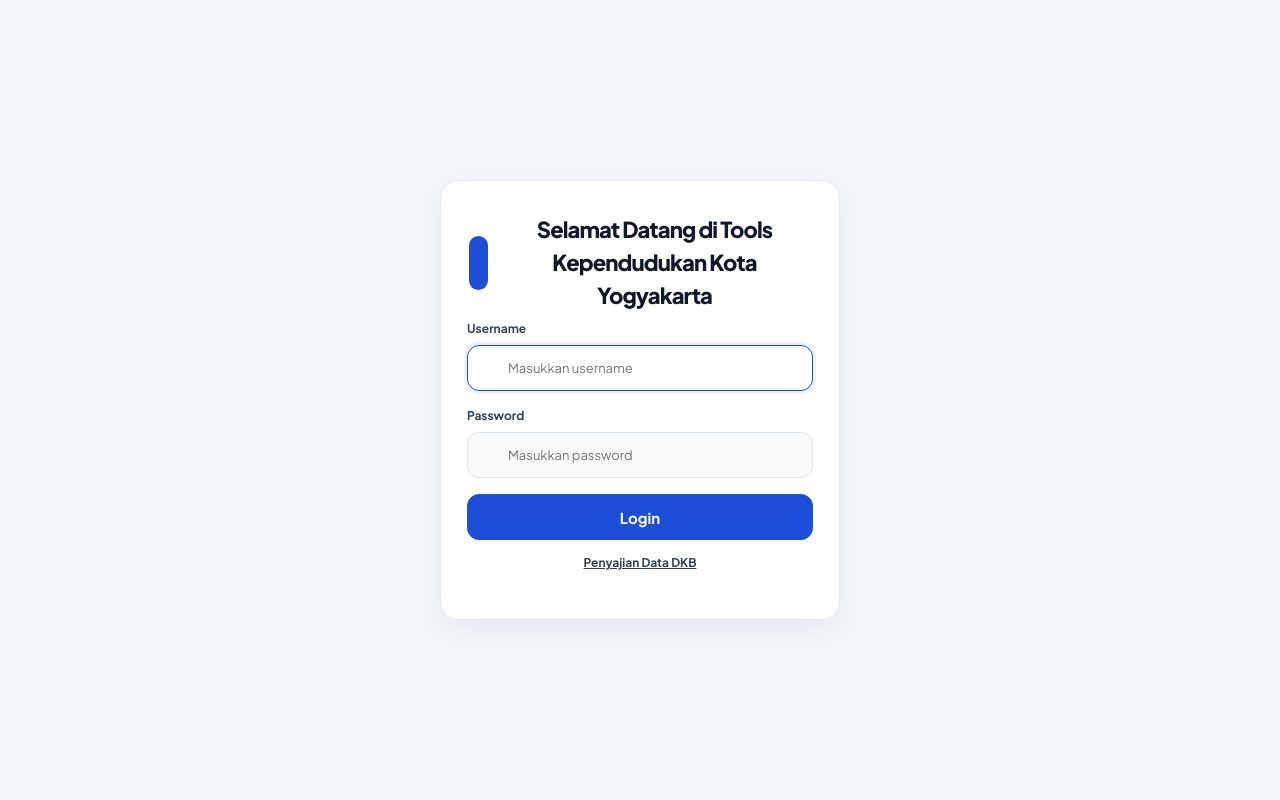
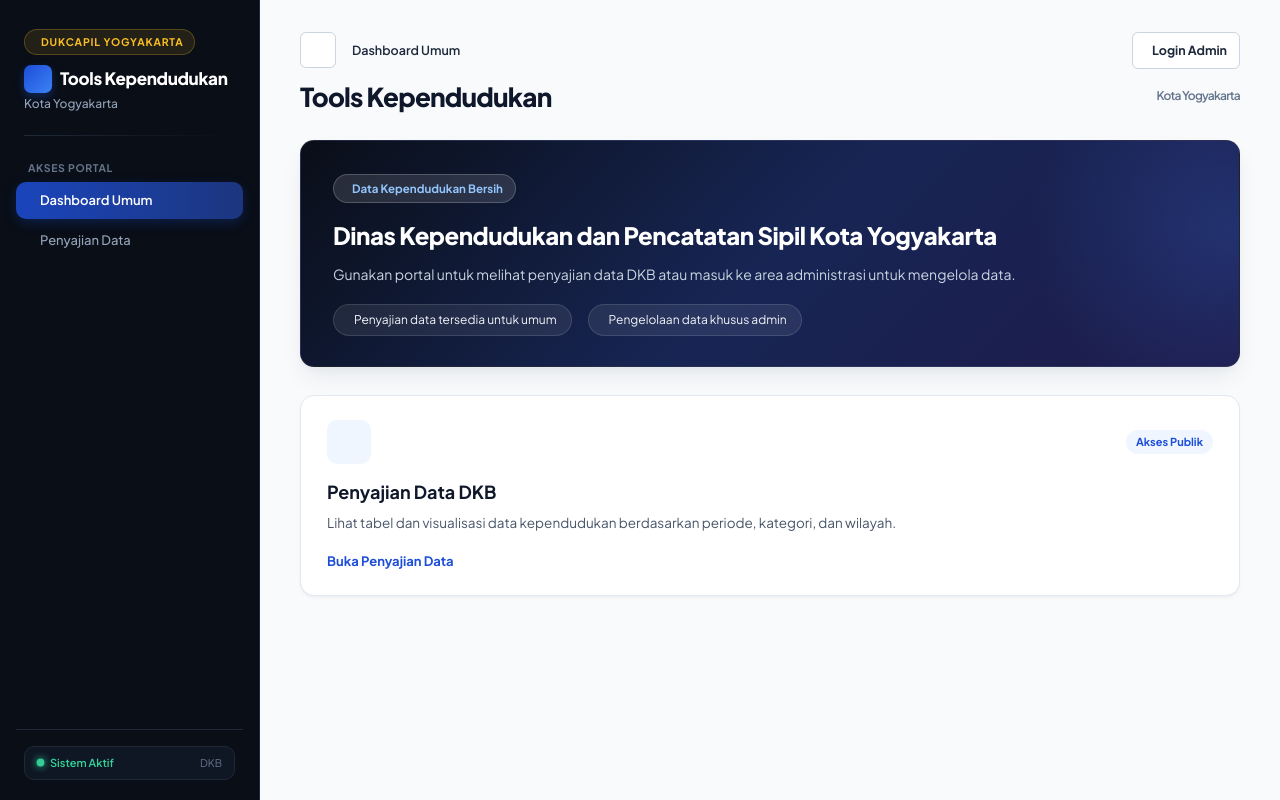
Before and after one commit to Alippu048/Tools-Kependudukan, a Flask app: page / in a window 1280 px wide. Run offline with Flask 3, Linux system fonts and the light colour scheme; some libraries are stand-ins or nearby versions.

Commit message:
login dan side bar alip

```diff
--- a/app.py
+++ b/app.py
@@ -4,6 +4,10 @@ import json
 import csv
 import io
 import tempfile
+import hashlib
+import hmac
+import secrets
+from functools import wraps
 from datetime import datetime
 from decimal import Decimal
 import pandas as pd
@@ -16,7 +20,8 @@ from flask import (
     jsonify,
     send_file,
     redirect,
-    url_for
+    url_for,
+    session
 )
 
 from importer import (
@@ -26,6 +31,9 @@ from importer import (
 
 
 app = Flask(__name__)
+app.secret_key = os.getenv("FLASK_SECRET_KEY") or secrets.token_hex(32)
+app.config["SESSION_COOKIE_HTTPONLY"] = True
+app.config["SESSION_COOKIE_SAMESITE"] = "Lax"
 
 
 
@@ -177,6 +185,50 @@ def get_mysql_connection():
         database=DB_CONFIG["database"],
         autocommit=True
     )
+
+
+def authenticate_user(username, password):
+    connection = get_mysql_connection()
+    cursor = None
+    try:
+        cursor = connection.cursor(dictionary=True)
+        cursor.execute(
+            """
+            SELECT `SIAK_USER`, `SIAK_PASSWORD`, `FULLNAME`, `USER_LEVEL`
+            FROM `SIAK_USER`
+            WHERE `SIAK_USER` = %s
+            LIMIT 1
+            """,
+            (username,)
+        )
+        user = cursor.fetchone()
+        if not user:
+            return None
+
+        stored_password = str(user.get("SIAK_PASSWORD") or "").strip().lower()
+        submitted_hash = hashlib.md5(password.encode("utf-8")).hexdigest()
+        if not hmac.compare_digest(stored_password, submitted_hash):
+            return None
+
+        return {
+            "username": user["SIAK_USER"],
+            "fullname": user.get("FULLNAME") or user["SIAK_USER"],
+            "user_level": user.get("USER_LEVEL")
+        }
+    finally:
+        if cursor is not None:
+            cursor.close()
+        connection.close()
+
+
+def login_required(view):
+    @wraps(view)
+    def wrapped_view(*args, **kwargs):
+        if "username" not in session:
+            return redirect(url_for("admin_login_page"))
+        return view(*args, **kwargs)
+
+    return wrapped_view
 
 
 # ============================================================
@@ -385,36 +437,58 @@ def load_section_descrip_master():
 
 @app.route("/")
 def index():
+    return render_template("dashboard_umum.html")
+
+
+@app.route("/admin/login")
+def admin_login_page():
+    if "username" in session:
+        return redirect(url_for("home"))
     return render_template("login.html")
 
 
 @app.route("/login", methods=["POST"])
 def login_page():
-    username = request.form.get("username", "")
+    username = request.form.get("username", "").strip()
     password = request.form.get("password", "")
 
-    if username == "admin" and password == "admin123":
+    try:
+        user = authenticate_user(username, password)
+    except mysql.connector.Error:
+        app.logger.exception("Login database verification failed")
+        return render_template(
+            "login.html",
+            error="Login tidak dapat diverifikasi. Periksa koneksi dan tabel pengguna."
+        ), 503
+
+    if user:
+        session.clear()
+        session.update(user)
         return redirect(url_for("home"))
 
-    return "Login gagal"
+    return render_template("login.html", error="Username atau password tidak sesuai."), 401
 
 
 @app.route("/home")
+@login_required
 def home():
     return render_template("home.html")
 
 
 @app.route("/import")
+@login_required
 def import_page():
     return render_template("index.html")
 
 
 @app.route("/upload")
+@login_required
 def upload_page():
     return render_template("upload_dkb.html")
 
 
 @app.route("/penyajian")
+@login_required
 def penyajian_page():
     return render_template("penyajian_dkb.html")
 
@@ -425,6 +499,7 @@ def penyajian_guest_page():
 
 
 @app.route("/penyajian_dkb.html")
+@login_required
 def penyajian_dkb_page():
     return render_template("penyajian_dkb.html")
 
@@ -650,6 +725,7 @@ def penyajian_data():
 # ============================================================
 
 @app.post("/analyze")
+@login_required
 def analyze():
 
     # --------------------------------------------------------
@@ -1099,6 +1175,7 @@ def analyze():
 # ============================================================
 
 @app.post("/upload-db")
+@login_required
 def upload_db():
 
     # --------------------------------------------------------
@@ -1178,6 +1255,7 @@ def upload_db():
 # ============================================================
 
 @app.get("/export")
+@login_required
 def export():
 
     # --------------------------------------------------------
--- a/static/css/style.css
+++ b/static/css/style.css
@@ -364,6 +364,70 @@ nav.sidebar-nav a.active i {
 .top-bar-crumbs .current {
   color: var(--ink-800);
   font-weight: 600;
+}
+
+.public-nav-row {
+  display: flex;
+  align-items: center;
+  justify-content: space-between;
+  gap: 16px;
+  margin-bottom: 8px;
+}
+.public-nav-row .top-bar-crumbs {
+  min-width: 0;
+  margin-bottom: 0;
+}
+.public-nav-actions {
+  display: inline-flex;
+  align-items: center;
+  gap: 8px;
+}
+.sidebar-toggle-btn {
+  width: 36px;
+  height: 36px;
+  display: inline-flex;
+  align-items: center;
+  justify-content: center;
+  border: 1px solid var(--line-strong);
+  border-radius: var(--radius-sm);
+  background: var(--surface);
+  color: var(--ink-700);
+  cursor: pointer;
+  font-size: 18px;
+}
+.sidebar-toggle-btn:hover {
+  background: var(--surface-alt);
+  color: var(--primary);
+}
+.app-layout.sidebar-hidden > .sidebar {
+  display: none;
+}
+.top-bar-crumbs .sidebar-toggle-btn {
+  flex: 0 0 auto;
+}
+.public-login-link {
+  display: inline-flex;
+  align-items: center;
+  justify-content: center;
+  gap: 7px;
+  flex: 0 0 auto;
+  padding: 8px 12px;
+  border: 1px solid var(--line-strong);
+  border-radius: var(--radius-sm);
+  background: var(--surface);
+  color: var(--ink-800);
+  font-size: 12.5px;
+  font-weight: 700;
+  transition: background var(--transition-fast), border-color var(--transition-fast), color var(--transition-fast);
+}
+.public-login-link i {
+  color: var(--primary);
+  font-size: 16px;
+}
+.public-login-link:hover {
+  background: var(--primary-light);
+  border-color: var(--primary-border);
+  color: var(--primary-hover);
 }
 
 .page-title {
@@ -1255,6 +1319,12 @@ table.data-table tbody td strong {
   .sidebar.open {
     transform: translateX(0);
   }
+  .app-layout.sidebar-hidden > .sidebar {
+    display: flex;
+  }
+  .mobile-topbar ~ .app-layout .sidebar-toggle-btn {
+    display: none;
+  }
   .mobile-overlay.open {
     display: block;
   }
--- /dev/null
+++ b/static/js/sidebar-toggle.js
@@ -0,0 +1,30 @@
+const sidebarHiddenStorageKey = 'dkb-sidebar-hidden';
+const sidebarToggleButtons = document.querySelectorAll('[data-sidebar-toggle]');
+
+sidebarToggleButtons.forEach((button) => {
+    const layout = button.closest('.app-layout, .app');
+    if (!layout) return;
+
+    const hidden = localStorage.getItem(sidebarHiddenStorageKey) === 'true';
+    layout.classList.toggle('sidebar-hidden', hidden);
+
+    const label = hidden ? 'Tampilkan sidebar' : 'Sembunyikan sidebar';
+    button.setAttribute('aria-expanded', String(!hidden));
+    button.setAttribute('aria-label', label);
+    button.title = label;
+    button.innerHTML = hidden
+        ? '<i class="ti ti-layout-sidebar-left-expand" aria-hidden="true"></i>'
+        : '<i class="ti ti-layout-sidebar-left-collapse" aria-hidden="true"></i>';
+
+    button.addEventListener('click', () => {
+        const hidden = layout.classList.toggle('sidebar-hidden');
+        localStorage.setItem(sidebarHiddenStorageKey, String(hidden));
+        const label = hidden ? 'Tampilkan sidebar' : 'Sembunyikan sidebar';
+        button.setAttribute('aria-expanded', String(!hidden));
+        button.setAttribute('aria-label', label);
+        button.title = label;
+        button.innerHTML = hidden
+            ? '<i class="ti ti-layout-sidebar-left-expand" aria-hidden="true"></i>'
+            : '<i class="ti ti-layout-sidebar-left-collapse" aria-hidden="true"></i>';
+    });
+});
--- /dev/null
+++ b/templates/_sidebar_toggle.html
@@ -0,0 +1,3 @@
+<button class="sidebar-toggle-btn" type="button" data-sidebar-toggle aria-label="Sembunyikan sidebar" aria-expanded="true" title="Sembunyikan sidebar">
+    <i class="ti ti-layout-sidebar-left-collapse" aria-hidden="true"></i>
+</button>
--- /dev/null
+++ b/templates/dashboard_umum.html
@@ -0,0 +1,118 @@
+<!DOCTYPE html>
+<html lang="id">
+<head>
+<meta charset="UTF-8">
+<meta name="viewport" content="width=device-width, initial-scale=1.0">
+<link rel="preconnect" href="https://fonts.googleapis.com">
+<link rel="preconnect" href="https://fonts.gstatic.com" crossorigin>
+<link href="https://fonts.googleapis.com/css2?family=Plus+Jakarta+Sans:wght@400;500;600;700;800&family=Lora:ital,wght@0,500;0,600;1,400&family=JetBrains+Mono:wght@400;500&display=swap" rel="stylesheet">
+<link rel="stylesheet" href="https://cdnjs.cloudflare.com/ajax/libs/tabler-icons/2.44.0/iconfont/tabler-icons.min.css">
+<link rel="stylesheet" href="{{ url_for('static', filename='css/style.css') }}">
+</head>
+<body>
+<div class="mobile-topbar">
+    <div class="brand-inline">
+        <i class="ti ti-building-community"></i>
+        <span>DUKCAPIL YOGYAKARTA</span>
+    </div>
+    <button type="button" class="mobile-toggle" id="mobileToggle" aria-label="Buka menu navigasi" aria-expanded="false">
+        <i class="ti ti-menu-2"></i>
+    </button>
+</div>
+
+<div class="mobile-overlay" id="mobileOverlay"></div>
+
+<div class="app-layout" id="appLayout">
+    <aside class="sidebar" id="sidebar">
+        <div class="brand">
+            <span class="brand-badge"><i class="ti ti-shield-check"></i> DUKCAPIL YOGYAKARTA</span>
+            <div class="title">
+                <span class="title-icon"><i class="ti ti-database"></i></span>
+                <span>Tools Kependudukan</span>
+            </div>
+            <p class="sub">Kota Yogyakarta</p>
+        </div>
+
+        <div class="sidebar-divider"></div>
+        <div class="sidebar-section-label">Akses Portal</div>
+        <nav class="sidebar-nav">
+            <a href="{{ url_for('index') }}" class="active">
+                <i class="ti ti-smart-home"></i> Dashboard Umum
+            </a>
+            <a href="{{ url_for('penyajian_guest_page') }}">
+                <i class="ti ti-chart-pie-2"></i> Penyajian Data
+            </a>
+        </nav>
+
+        <div class="sidebar-foot">
+            <div class="system-status">
+                <div class="system-status-indicator"><span class="dot"></span><span>Sistem Aktif</span></div>
+                <span style="color:#64748b; font-size:10.5px;">DKB</span>
+            </div>
+        </div>
+    </aside>
+
+    <main class="content">
+        <div class="public-nav-row">
+            <div class="top-bar-crumbs">
+                {% include "_sidebar_toggle.html" %}
+                <i class="ti ti-home"></i>
+                <span class="current">Dashboard Umum</span>
+            </div>
+            <a class="public-login-link" href="{{ url_for('admin_login_page') }}">
+                <i class="ti ti-lock"></i> Login Admin
+            </a>
+        </div>
+
+        <div class="page-title">
+            <div>Tools Kependudukan</div>
+            <span style="font-size:12px; font-weight:600; color:var(--ink-500);">
+                <i class="ti ti-map-pin" style="color:var(--primary);"></i> Kota Yogyakarta
+            </span>
+        </div>
+
+        <section class="hero-banner">
+            <div class="hero-banner-inner">
+                <div class="hero-banner-badge"><i class="ti ti-database"></i> Data Kependudukan Bersih</div>
+                <h2>Dinas Kependudukan dan Pencatatan Sipil Kota Yogyakarta</h2>
+                <p>Gunakan portal untuk melihat penyajian data DKB atau masuk ke area administrasi untuk mengelola data.</p>
+                <div class="hero-meta">
+                    <span class="hero-pill"><i class="ti ti-chart-bar"></i> Penyajian data tersedia untuk umum</span>
+                    <span class="hero-pill"><i class="ti ti-lock"></i> Pengelolaan data khusus admin</span>
+                </div>
+            </div>
+        </section>
+
+        <section class="feature-grid" aria-label="Pilihan akses portal">
+            <a href="{{ url_for('penyajian_guest_page') }}" class="feature-card">
+                <div class="feature-card-header">
+                    <div class="feature-card-icon blue"><i class="ti ti-chart-infographic"></i></div>
+                    <span class="feature-badge blue">Akses Publik</span>
+                </div>
+                <h3>Penyajian Data DKB</h3>
+                <p>Lihat tabel dan visualisasi data kependudukan berdasarkan periode, kategori, dan wilayah.</p>
+                <span class="feature-card-cta">Buka Penyajian Data <i class="ti ti-arrow-narrow-right"></i></span>
+            </a>
+
+        </section>
+    </main>
+</div>
+<script src="{{ url_for('static', filename='js/sidebar-toggle.js') }}"></script>
+<script>
+const mobileToggle = document.getElementById('mobileToggle');
+const mobileOverlay = document.getElementById('mobileOverlay');
+
+const sidebar = document.getElementById('sidebar');
+const setMobileSidebar = (open) => {
+    sidebar.classList.toggle('open', open);
+    mobileOverlay.classList.toggle('open', open);
+    mobileToggle.setAttribute('aria-expanded', String(open));
+    mobileToggle.setAttribute('aria-label', open ? 'Tutup menu navigasi' : 'Buka menu navigasi');
+    mobileToggle.innerHTML = open ? '<i class="ti ti-x"></i>' : '<i class="ti ti-menu-2"></i>';
+};
+
+mobileToggle.addEventListener('click', () => setMobileSidebar(!sidebar.classList.contains('open')));
+mobileOverlay.addEventListener('click', () => setMobileSidebar(false));
+</script>
+</body>
+</html>
--- a/templates/home.html
+++ b/templates/home.html
@@ -70,6 +70,7 @@
     <!-- ============ MAIN CONTENT ============ -->
     <main class="content">
         <div class="top-bar-crumbs">
+            {% include "_sidebar_toggle.html" %}
             <a href="{{ url_for('home') }}"><i class="ti ti-home"></i> Beranda</a>
             <i class="ti ti-chevron-right"></i>
             <span class="current">Dashboard Utama</span>
@@ -240,6 +241,7 @@ if (mobileToggle && sidebar && mobileOverlay) {
     });
 }
 </script>
+<script src="{{ url_for('static', filename='js/sidebar-toggle.js') }}"></script>
 
 </body>
 </html>
--- a/templates/index.html
+++ b/templates/index.html
@@ -31,13 +31,16 @@
 
     <main class="main">
         <header>
-            <div>
+            <div class="header-title-row">
+                {% include "_sidebar_toggle.html" %}
+                <div>
                 <p class="eyebrow">DATA MANAGEMENT</p>
                 <h1>Import File Excel</h1>
                 <p class="subtitle">
                     Pilih beberapa file sekaligus. Sistem membaca pola L/P/JML, mengambil DESCRIP
                     dari nama kolom, memetakan kode wilayah, lalu menggabungkan seluruh hasil.
                 </p>
+                </div>
             </div>
             <div class="status"><i></i> Local System</div>
         </header>
@@ -363,5 +366,6 @@ function escapeHtml(value) {
         .replaceAll("'", "&#039;");
 }
 </script>
+<script src="{{ url_for('static', filename='js/sidebar-toggle.js') }}"></script>
 </body>
 </html>
--- a/templates/login.html
+++ b/templates/login.html
@@ -3,7 +3,7 @@
 <head>
     <meta charset="UTF-8">
     <meta name="viewport" content="width=device-width, initial-scale=1.0">
-    <title>Tools Kependudukan Kabpaten/Kota</title>
+    <title>Login Admin | Portal DKB Yogyakarta</title>
     <link rel="preconnect" href="https://fonts.googleapis.com">
     <link rel="preconnect" href="https://fonts.gstatic.com" crossorigin>
     <link href="https://fonts.googleapis.com/css2?family=Plus+Jakarta+Sans:wght@400;500;600;700;800&family=Lora:ital,wght@0,500;0,600;1,400&family=JetBrains+Mono:wght@400;500&display=swap" rel="stylesheet">
@@ -23,6 +23,9 @@
 
                 <div class="login-form compact-form">
                     <form id="loginForm" action="{{ url_for('login_page') }}" method="post">
+                        {% if error %}
+                        <p role="alert" style="color:var(--danger); font-size:13px; margin:0 0 14px;">{{ error }}</p>
+                        {% endif %}
                         <div class="form-group">
                             <label for="username">
                                 <span>Username</span>
@@ -61,14 +64,12 @@
                             </div>
                         </div>
 
-                        <button type="submit" class="login-btn-submit" id="btnLogin">
-                            <a href="{{ url_for('home')}}">Login</a>
-                        </button>
+                        <button type="submit" class="login-btn-submit" id="btnLogin">Login Admin</button>
 
                         <div class="form-group">
                             <label class="link-label">
-                                <a href="{{ url_for('penyajian_guest_page') }}" class="text-sm font-medium text-primary hover:underline">
-                                    Penyajian Data DKB
+                                <a href="{{ url_for('index') }}" class="text-sm font-medium text-primary hover:underline">
+                                    Kembali ke Dashboard Umum
                                 </a>
                             </label>
                         </div>
--- a/templates/penyajian_dkb.html
+++ b/templates/penyajian_dkb.html
@@ -71,6 +71,7 @@
     <!-- ============ MAIN CONTENT ============ -->
     <main class="content">
         <div class="top-bar-crumbs">
+            {% include "_sidebar_toggle.html" %}
             <a href="{{ url_for('home') }}"><i class="ti ti-home"></i> Beranda</a>
             <i class="ti ti-chevron-right"></i>
             <span>Penyajian Data</span>
@@ -194,6 +195,7 @@ if (mobileToggle && sidebar && mobileOverlay) {
 }
 </script>
 
+<script src="{{ url_for('static', filename='js/sidebar-toggle.js') }}"></script>
 <script defer src="{{ url_for('static', filename='js/penyajian-ui.js') }}"></script>
 </body>
 </html>
--- a/templates/upload_dkb.html
+++ b/templates/upload_dkb.html
@@ -70,6 +70,7 @@
     <!-- ============ MAIN CONTENT ============ -->
     <main class="content">
         <div class="top-bar-crumbs">
+            {% include "_sidebar_toggle.html" %}
             <a href="{{ url_for('home') }}"><i class="ti ti-home"></i> Beranda</a>
             <i class="ti ti-chevron-right"></i>
             <span>Penyajian Data</span>
@@ -181,6 +182,7 @@ if (mobileToggle && sidebar && mobileOverlay) {
 }
 </script>
 
+<script src="{{ url_for('static', filename='js/sidebar-toggle.js') }}"></script>
 <script src="{{ url_for('static', filename='js/upload-ui.js') }}"></script>
 </body>
 </html>
```
Also changed, not shown: importer.py (+0 -8 lines), static/style.css (+17 -0 lines), templates/penyajian_guest.html (+16 -6 lines), tests/test_auth.py (added, +99 -0 lines), README.md.
